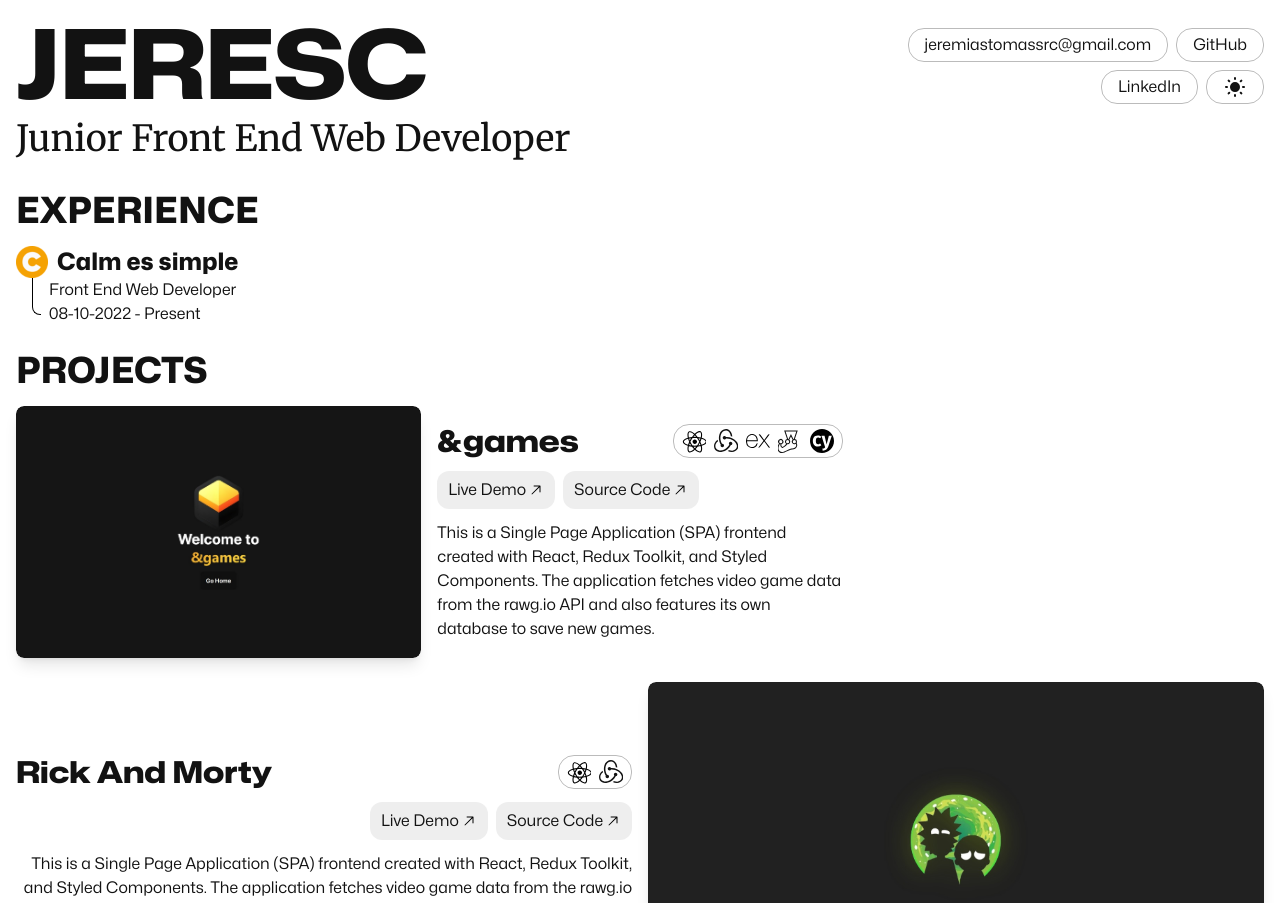
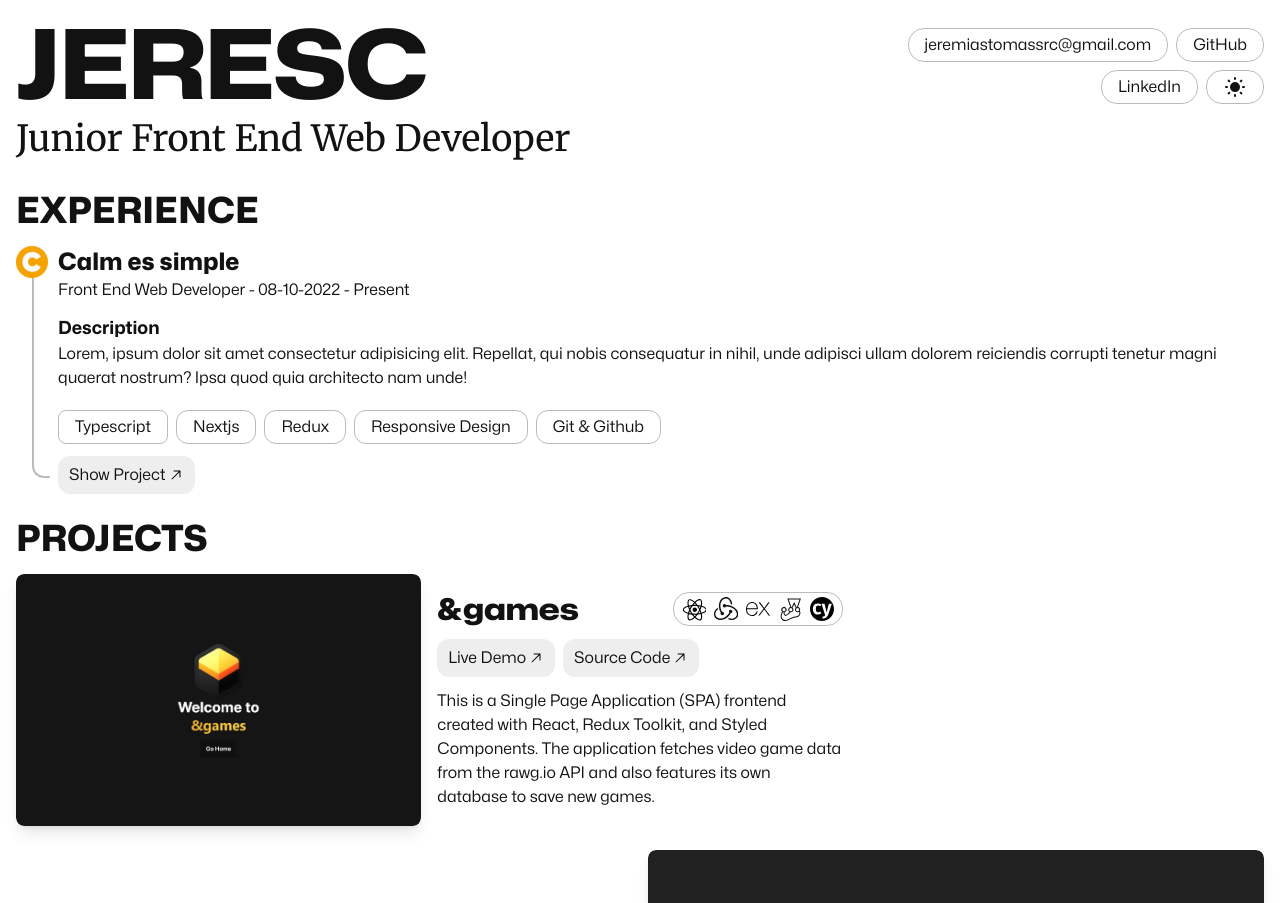
Before and after one commit to jeresrc/portfolio-2k24, a Next.js app: page / in a window 1280 px wide. Shown: the top 903 px of the page. Built offline with nearby package versions, Linux system fonts and the light colour scheme.

Commit message:
feat: 🚧 add Experience example

```diff
--- a/src/app/page.tsx
+++ b/src/app/page.tsx
@@ -17,7 +17,6 @@
 import LinkButton from '@/components/LinkButton'
 import AnimatedImage from '@/components/AnimatedImage'
 import Logos from '@/components/Logos'
-import { JsLogo } from '@/assets/svg'
 
 export default function Home() {
   return (
@@ -89,19 +88,60 @@
             />
           </picture>
           <li className='flex'>
-            <div className='border-l-[1px] border-[#000] p-3 py-4 dark:border-[#fff]' />
+            <div className='border-l-[2px] border-[#bbb] p-3 py-4 dark:border-[#515151]' />
             <h3 className='text-2xl font-[800]'>Calm es simple</h3>
           </li>
-          <li className='flex'>
-            <div className='border-l-[1px] border-[#000] p-2 dark:border-[#fff]' />
-            <p>Front End Web Developer</p>
+          <li className='flex flex-col border-l-[2px] border-[#bbb] pb-3 pl-6 dark:border-[#515151]'>
+            <p className='text-base font-normal'>
+              Front End Web Developer - 08-10-2022 - Present
+            </p>
           </li>
-          <li className='flex'>
+          <li className='relative flex border-l-[2px] border-[#bbb] pb-2 pl-6 dark:border-[#515151]'>
+            {/* <div */}
+            {/*   className='absolute left-[-2px] top-10 mr-2 max-h-[0]  */}
+            {/*   rounded-bl-xl border-b-[2px] border-l-[2px] border-[#bbb] px-2 py-1.5 dark:border-[#fff]' */}
+            {/* /> */}
+            <div className='flex flex-col'>
+              <h4 className='text-lg font-bold'>Description</h4>
+              <p className='text-base'>
+                Lorem, ipsum dolor sit amet consectetur adipisicing elit.
+                Repellat, qui nobis consequatur in nihil, unde adipisci ullam
+                dolorem reiciendis corrupti tenetur magni quaerat nostrum? Ipsa
+                quod quia architecto nam unde!
+              </p>
+            </div>
+          </li>
+          <li className='relative flex border-l-[2px] border-[#bbb] pb-3 pl-6 dark:border-[#515151]'>
             <div
-              className='mr-2 max-h-[0] rounded-bl-lg border-b-[1px]
-              border-l-[1px] border-[#000] px-1 py-1.5 dark:border-[#fff]'
+              className='mt-1 flex h-fit flex-wrap items-start justify-start gap-2
+          fill-black dark:fill-white md:mt-3 md:justify-end'
+            >
+              <Chip blur='lg' variant='primary' rounded='lg'>
+                Typescript
+              </Chip>
+              <Chip blur='lg' variant='primary' rounded='xl'>
+                Nextjs
+              </Chip>
+              <Chip blur='lg' variant='primary' rounded='xl'>
+                Redux
+              </Chip>
+              <Chip blur='lg' variant='primary' rounded='xl'>
+                Responsive Design
+              </Chip>
+              <Chip blur='lg' variant='primary' rounded='xl'>
+                Git & Github
+              </Chip>
+            </div>
+          </li>
+          <li className='relative flex'>
+            <div
+              className='mr-2 max-h-[0] rounded-bl-xl
+              border-b-[2px] border-l-[2px] border-[#bbb] px-2  py-2.5 dark:border-[#515151]'
             />
-            <p>08-10-2022 - Present</p>
+            <LinkButton
+              href='https://calmessimple.com.ar/'
+              text='Show Project'
+            />
           </li>
         </ol>
       </section>
@@ -173,7 +213,7 @@
               <h2 className='text-3xl font-[800] [font-stretch:150%]'>
                 Rick And Morty
               </h2>
-              <Logos names={['React', 'Redux']} />
+              <Logos names={['React', 'Redux', 'Vite']} />
             </div>
             <div className='flex gap-2'>
               <LinkButton
--- a/src/assets/svg/index.tsx
+++ b/src/assets/svg/index.tsx
@@ -180,12 +180,32 @@
 export function JestLogo() {
   return (
     <svg
-      viewBox='4 0 30 30'
+      viewBox='0 0 30 30'
       xmlns='http://www.w3.org/2000/svg'
       className='h-full w-full'
-      fill='currentColor'
+      fill='none'
     >
-      <path d='M27.726,15.786A3.248,3.248,0,0,0,25.083,12.6L28.677,2H11.689l3.6,10.621a3.242,3.242,0,0,0-1.005,5.919,10.852,10.852,0,0,1-1.568,1.846,9.836,9.836,0,0,1-3.16,2.03,2.657,2.657,0,0,1-1.134-3.281l.04-.093.074-.175a3.244,3.244,0,1,0-3.34-.754c-.108.231-.222.465-.339.706a14.022,14.022,0,0,0-1.4,3.8c-.465,2.8.285,5.043,2.111,6.308A5.751,5.751,0,0,0,8.934,30c2.132,0,4.289-1.071,6.4-2.119a23.638,23.638,0,0,1,4.642-1.917,18.262,18.262,0,0,1,1.8-.319,9.969,9.969,0,0,0,3.679-1.028,5.088,5.088,0,0,0,2.487-3.53,5.255,5.255,0,0,0-.69-3.613,3.225,3.225,0,0,0,.475-1.688Zm-1.273,0a1.97,1.97,0,1,1-1.97-1.97,1.973,1.973,0,0,1,1.97,1.97ZM26.9,3.273l-3.174,9.36a3.283,3.283,0,0,0-.4.125l-3.135-6.4L17.046,12.72a3.276,3.276,0,0,0-.419-.114L13.464,3.273ZM15.993,13.816a1.97,1.97,0,1,1-1.97,1.97,1.972,1.972,0,0,1,1.97-1.97Zm-8.523.019A1.97,1.97,0,1,1,5.5,15.805a1.972,1.972,0,0,1,1.969-1.97Zm19.217,7.034a3.818,3.818,0,0,1-1.871,2.646,8.88,8.88,0,0,1-3.223.87c-.632.091-1.285.185-1.924.343a24.609,24.609,0,0,0-4.9,2.013c-3.164,1.571-5.9,2.928-8.472,1.143-1.887-1.308-1.8-3.728-1.58-5.054A12.775,12.775,0,0,1,6,19.376c.092-.19.182-.375.27-.559a3.25,3.25,0,0,0,.838.21,3.963,3.963,0,0,0,2.1,4.655l.245.126.259-.093a11.022,11.022,0,0,0,3.876-2.4,12.11,12.11,0,0,0,1.918-2.32,3.241,3.241,0,0,0,2.64-5.627l2.038-4.121,2.059,4.2a3.24,3.24,0,0,0,4.088,5,3.952,3.952,0,0,1,.355,2.421Z' />
+      <path
+        fill='currentColor'
+        d='M27.726,15.786A3.248,3.248,0,0,0,25.083,12.6L28.677,2H11.689l3.6,10.621a3.242,3.242,0,0,0-1.005,5.919,10.852,10.852,0,0,1-1.568,1.846,9.836,9.836,0,0,1-3.16,2.03,2.657,2.657,0,0,1-1.134-3.281l.04-.093.074-.175a3.244,3.244,0,1,0-3.34-.754c-.108.231-.222.465-.339.706a14.022,14.022,0,0,0-1.4,3.8c-.465,2.8.285,5.043,2.111,6.308A5.751,5.751,0,0,0,8.934,30c2.132,0,4.289-1.071,6.4-2.119a23.638,23.638,0,0,1,4.642-1.917,18.262,18.262,0,0,1,1.8-.319,9.969,9.969,0,0,0,3.679-1.028,5.088,5.088,0,0,0,2.487-3.53,5.255,5.255,0,0,0-.69-3.613,3.225,3.225,0,0,0,.475-1.688Zm-1.273,0a1.97,1.97,0,1,1-1.97-1.97,1.973,1.973,0,0,1,1.97,1.97ZM26.9,3.273l-3.174,9.36a3.283,3.283,0,0,0-.4.125l-3.135-6.4L17.046,12.72a3.276,3.276,0,0,0-.419-.114L13.464,3.273ZM15.993,13.816a1.97,1.97,0,1,1-1.97,1.97,1.972,1.972,0,0,1,1.97-1.97Zm-8.523.019A1.97,1.97,0,1,1,5.5,15.805a1.972,1.972,0,0,1,1.969-1.97Zm19.217,7.034a3.818,3.818,0,0,1-1.871,2.646,8.88,8.88,0,0,1-3.223.87c-.632.091-1.285.185-1.924.343a24.609,24.609,0,0,0-4.9,2.013c-3.164,1.571-5.9,2.928-8.472,1.143-1.887-1.308-1.8-3.728-1.58-5.054A12.775,12.775,0,0,1,6,19.376c.092-.19.182-.375.27-.559a3.25,3.25,0,0,0,.838.21,3.963,3.963,0,0,0,2.1,4.655l.245.126.259-.093a11.022,11.022,0,0,0,3.876-2.4,12.11,12.11,0,0,0,1.918-2.32,3.241,3.241,0,0,0,2.64-5.627l2.038-4.121,2.059,4.2a3.24,3.24,0,0,0,4.088,5,3.952,3.952,0,0,1,.355,2.421Z'
+      />
+    </svg>
+  )
+}
+export function ViteLogo() {
+  return (
+    <svg
+      viewBox='1 0 31 31'
+      xmlns='http://www.w3.org/2000/svg'
+      fill='none'
+      stroke='currentColor'
+      strokeWidth='1'
+    >
+      <path d='M29.8836 6.146L16.7418 29.6457c-.2714.4851-.9684.488-1.2439.0052L2.0956 6.1482c-.3-.5262.1498-1.1635.746-1.057l13.156 2.3516a.7144.7144 0 00.2537-.0004l12.8808-2.3478c.5942-.1083 1.0463.5241.7515 1.0513z' />
+      <path
+        d='M22.2644 2.0069l-9.7253 1.9056a.3571.3571 0 00-.2879.3294l-.5982 10.1038c-.014.238.2045.4227.4367.3691l2.7077-.6248c.2534-.0585.4823.1647.4302.4194l-.8044 3.9393c-.0542.265.1947.4918.4536.4132l1.6724-.5082c.2593-.0787.5084.1487.4536.414l-1.2784 6.1877c-.08.387.4348.598.6495.2662L16.5173 25 24.442 9.1848c.1327-.2648-.096-.5667-.387-.5106l-2.787.5379c-.262.0505-.4848-.1934-.4109-.4497l1.8191-6.306c.074-.2568-.1496-.5009-.4118-.4495z'
+        fill='currentColor'
+      />
     </svg>
   )
 }
--- a/src/components/Chip.tsx
+++ b/src/components/Chip.tsx
@@ -2,12 +2,13 @@
   children: React.ReactNode
   variant: 'primary' | 'secondary'
   blur: 'sm' | 'md' | 'lg'
+  rounded?: 'sm' | 'md' | 'lg' | 'xl' | '2xl'
 }
 
-function Chip({ children, variant, blur }: IProps) {
+function Chip({ children, variant, blur, rounded = '2xl' }: IProps) {
   return (
     <div
-      className={`max-w-fit rounded-2xl px-4 py-1 ${`backdrop-blur-${blur}`} ${
+      className={`max-w-fit rounded-${rounded} px-4 py-1 ${`backdrop-blur-${blur}`} ${
         variant == 'primary'
           ? 'border-[1px] border-[#0004] dark:border-[#fff4]'
           : 'bg-[#0004]'
--- a/src/components/Logos.tsx
+++ b/src/components/Logos.tsx
@@ -11,6 +11,7 @@
   ReactLogo,
   ReduxLogo,
   TsLogo,
+  ViteLogo,
 } from '@/assets/svg'
 
 interface ILogos {
@@ -28,6 +29,7 @@
   Redux: <ReduxLogo />,
   Jest: <JestLogo />,
   Astro: <AstroLogo />,
+  Vite: <ViteLogo />,
 }
 
 interface IProps {
```
